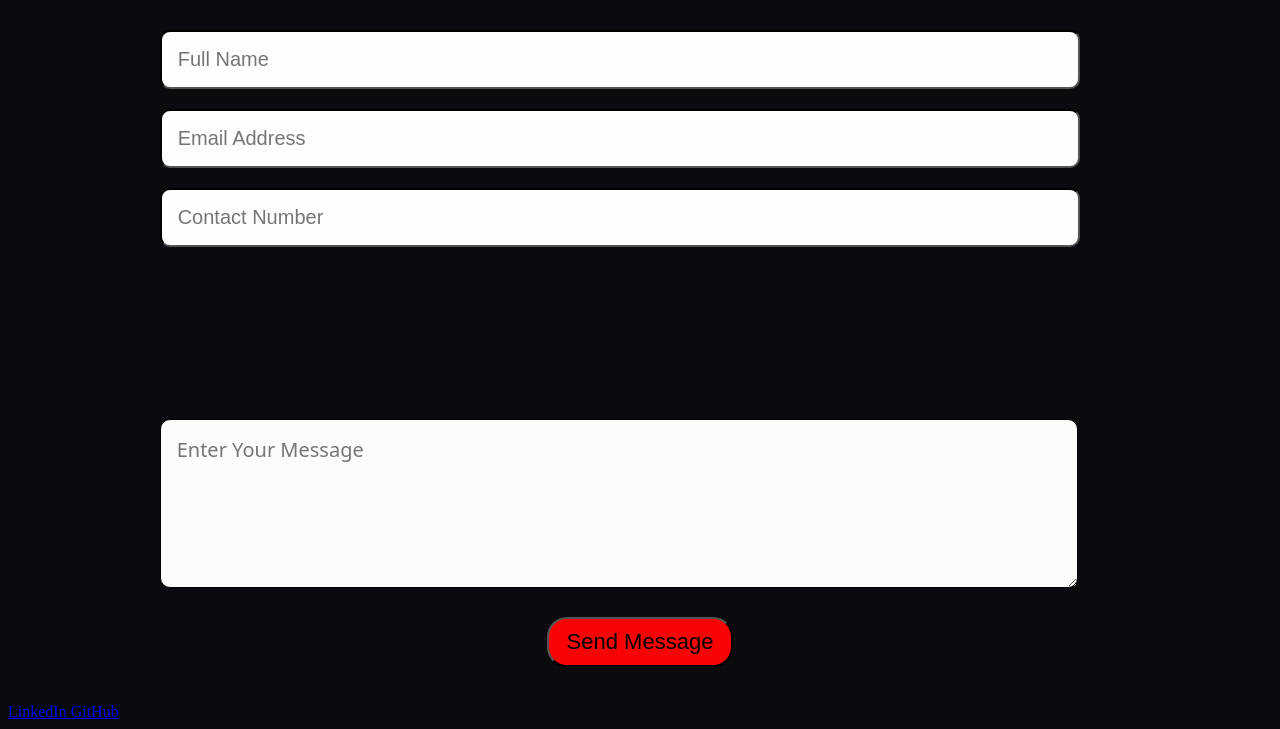
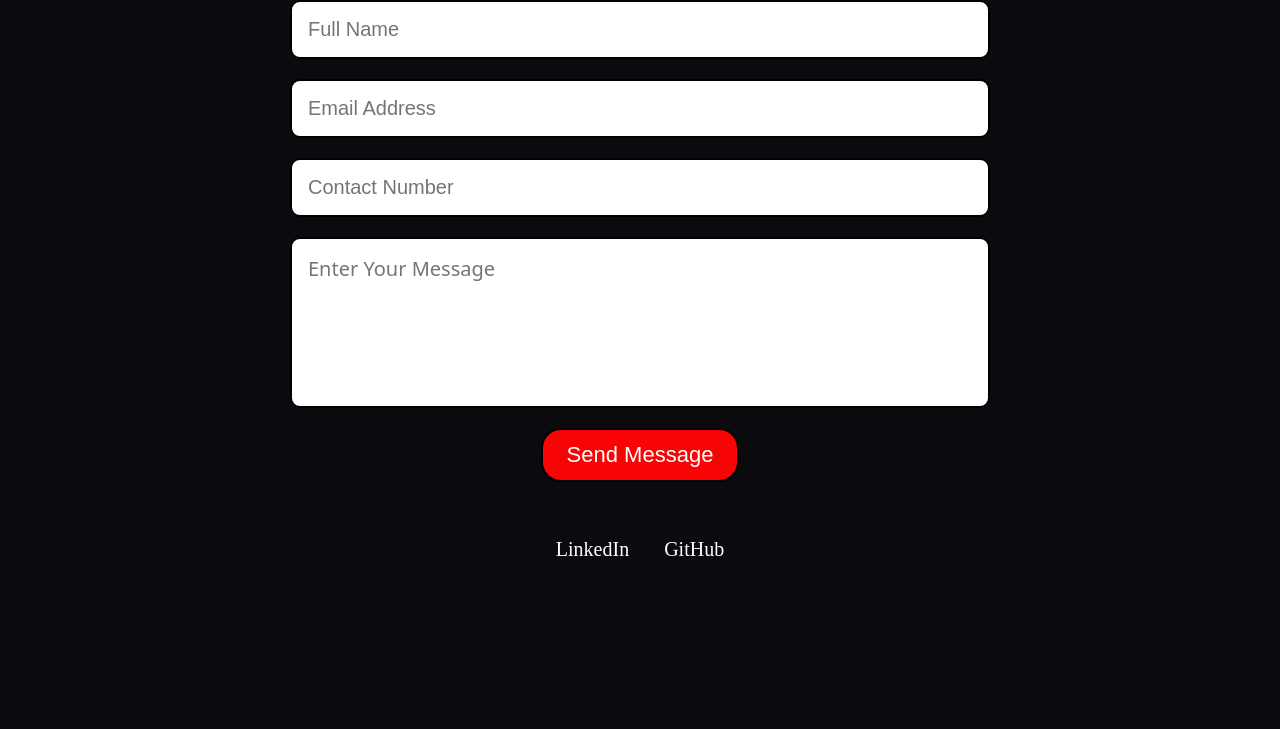
Before and after one commit to yhardik114-a11y/Portfolio, a plain HTML site: page hardik.html in a window 1280 px wide. Shown: the part 142-871 px from the top of the page. After the commit the page ends 800 px from the top, so only its background shows below. Drawn offline with Linux system fonts and the light colour scheme.

Commit message:
Update hardik.css

```diff
--- a/hardik.css
+++ b/hardik.css
@@ -1,52 +1,101 @@
 *{
-background-color: rgb(11, 10, 15);
+    margin:0;
+    padding:0;
+    box-sizing:border-box;
+    background-color:rgb(11,10,15);
 }
+
+body{
+    min-height:100vh;
+    padding:20px;
+}
+
 h1{
     color:aliceblue;
+    text-align:center;
+    padding-top:20px;
+    font-size:60px;
+    font-family:system-ui,-apple-system,BlinkMacSystemFont,'Segoe UI',Roboto,Oxygen,Ubuntu,Cantarell,'Open Sans','Helvetica Neue',sans-serif;
+}
+
+input{
+    display:block;
+    background-color:white;
+    width:100%;
+    max-width:700px;
+    margin:20px auto;
+    padding:16px;
+    font-size:20px;
+    border:2px solid black;
+    border-radius:10px;
+}
+
+textarea{
+    display:block;
+    background-color:white;
+    width:100%;
+    max-width:700px;
+    margin:20px auto;
+    padding:16px;
+    font-size:20px;
+    border:2px solid black;
+    border-radius:10px;
+    resize:none;
+    font-family:system-ui,-apple-system,BlinkMacSystemFont,'Segoe UI',Roboto,Oxygen,Ubuntu,Cantarell,'Open Sans','Helvetica Neue',sans-serif;
+}
+
+input:focus,
+textarea:focus{
+    outline:none;
+    border-color:aquamarine;
+    border-width:3px;
+}
+
+button{
+    display:block;
+    margin:20px auto;
+    background-color:rgb(249,4,4);
+    color:white;
+    border:2px solid black;
+    border-radius:20px;
+    font-size:22px;
+    padding:12px 24px;
+    cursor:pointer;
+}
+
+button:hover{
+    opacity:.8;
+}
+
+a{
+    color:white;
+    text-decoration:none;
+    margin:0 15px;
+    font-size:20px;
+}
+
+@media (max-width:768px){
+
+    h1{
+        font-size:40px;
+    }
+
+    input,
+    textarea{
+        font-size:18px;
+    }
+
+    button{
+        width:200px;
+        font-size:18px;
+    }
+
+    a{
+        display:block;
+        margin:10px 0;
+    }
+}
+.social-links{
     text-align: center;
-    padding-top:10px;
-    font-size: 60px;
-    font-family:system-ui, -apple-system, BlinkMacSystemFont, 'Segoe UI', Roboto, Oxygen, Ubuntu, Cantarell, 'Open Sans', 'Helvetica Neue', sans-serif;
-}
-input{
-    background-color: rgb(253, 255, 255);
-    width: 70%;
-    margin-left: 12%;
-    font-size: 20px;
-    padding: 16px 16px ;
-    border-color: black;
-    border-radius: 10px;
-    margin-bottom: 20px;
-}
-textarea{
-    background-color: rgb(253, 252, 250);
-    width: 70%;
-    margin: 12%;
-    font-size: 20px;
-    padding: 16px 16px;
-    border-radius: 10px;
-    border-color: black;
-    margin-bottom: 25px;
-    font-family: system-ui, -apple-system, BlinkMacSystemFont, 'Segoe UI', Roboto, Oxygen, Ubuntu, Cantarell, 'Open Sans', 'Helvetica Neue', sans-serif;
 
 }
-input:focus-within{
-    outline: none;
-    border-color: aquamarine;
-   border-width: 3px;
-
-}
-button{
-    background-color: rgb(249, 4, 4);
-    border-radius: 20px;
-    border-color: black;
-    font-size: 22px;
-    padding: 10px 18px;
-    text-align: center;
-    display: flex;
-    margin: auto;
-}
-button:hover{
-    opacity: 80%;
-    cursor:pointer;
-}
```
